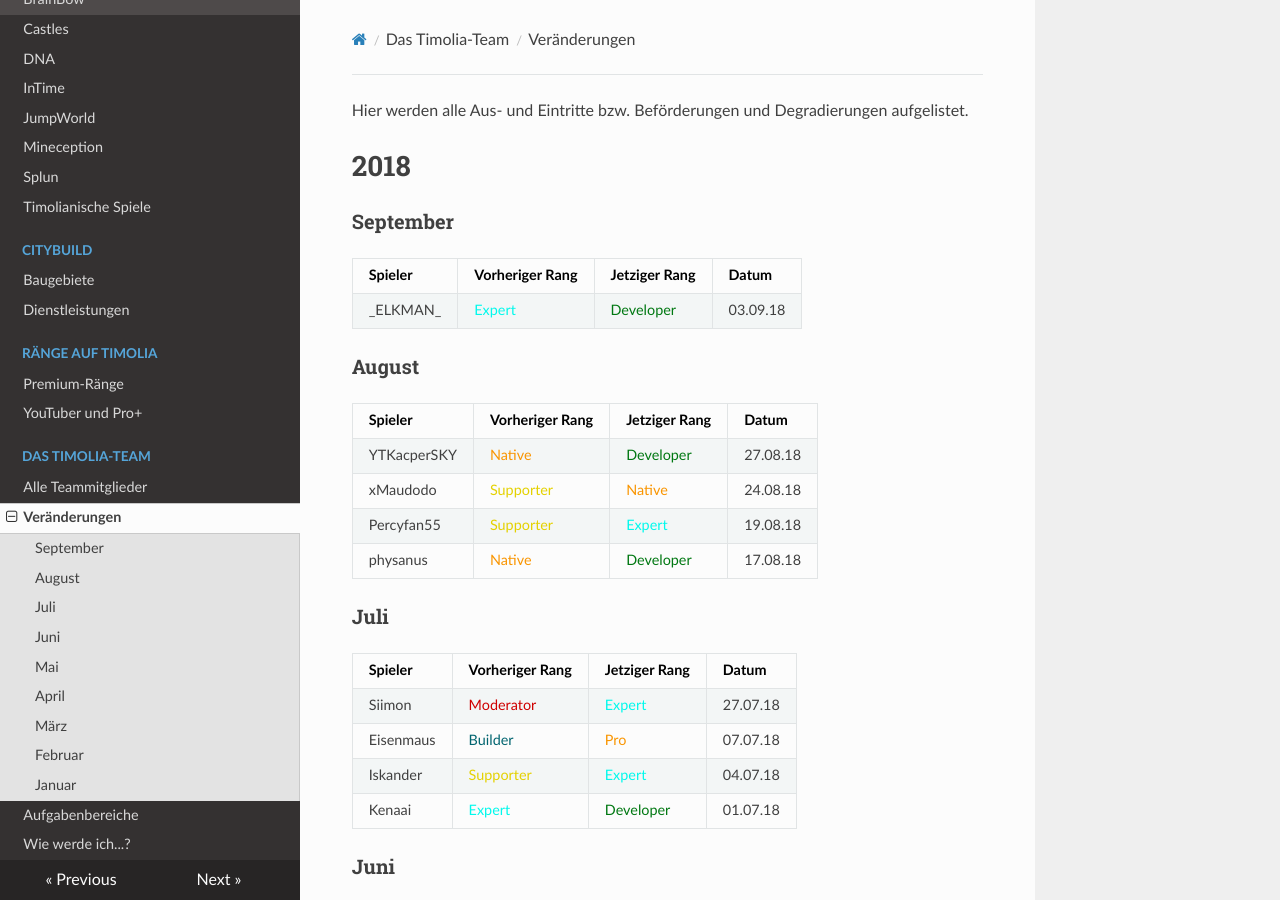
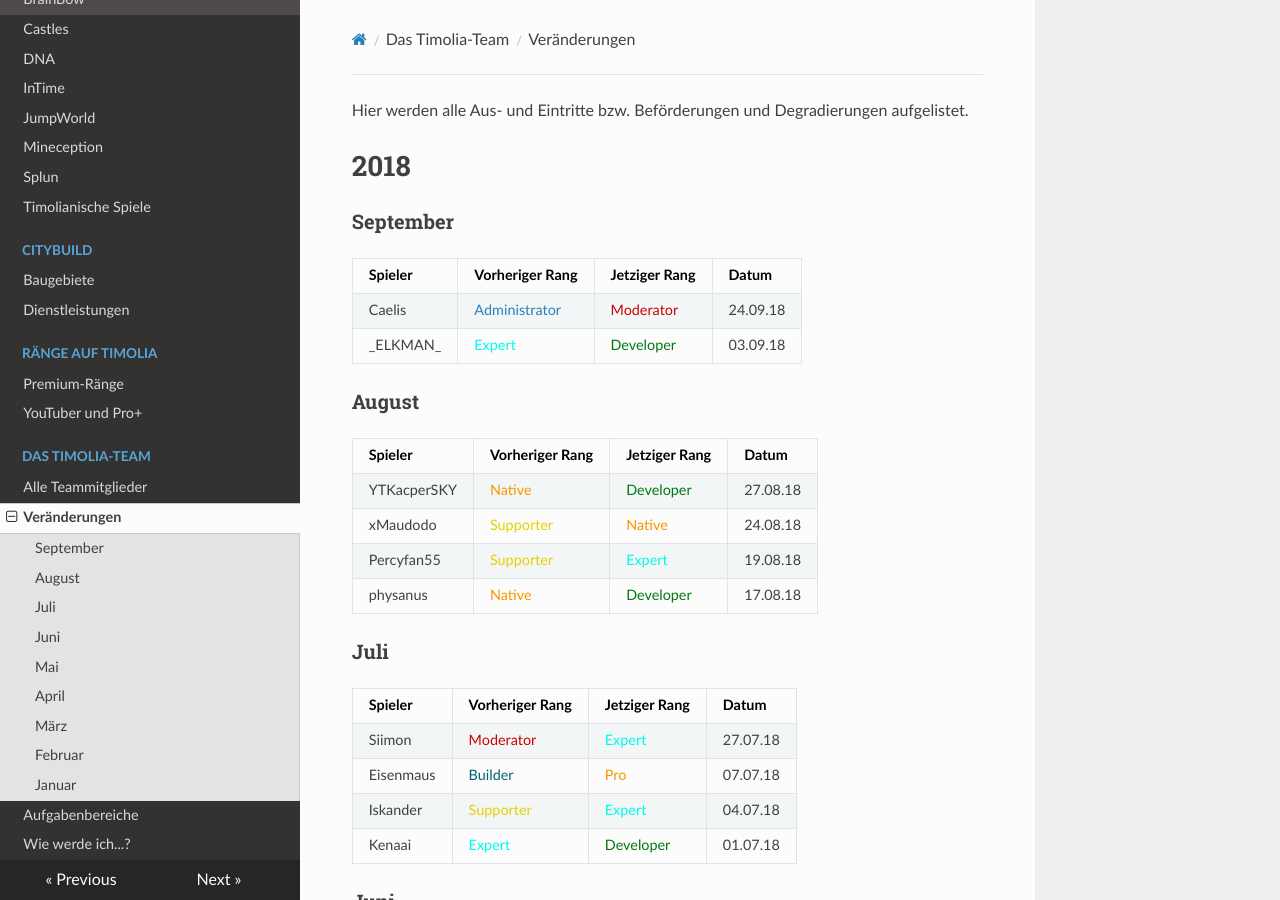
Before and after one commit to TimoliaDE/HowTo, an MkDocs documentation site: the page built from docs/team/changes.md, in a window 1280 px wide and 900 px high. Built offline with MkDocs 1.6.1, drawn with Linux system fonts in a browser that asks for light colours; nearby versions of some CDN libraries; old or Windows-style settings are respelled for this version of MkDocs.

Commit message:
Update changes.md

```diff
--- a/docs/team/changes.md
+++ b/docs/team/changes.md
@@ -5,6 +5,7 @@ Hier werden alle Aus- und Eintritte bzw. Beförderungen und Degradierungen aufge
 ###  <strong>September</strong>
 | Spieler | Vorheriger Rang | Jetziger Rang | Datum |
 | ------ | ------ | ------ | ------ |
+|Caelis | <span style="color:#2980b9">Administrator</span> | <span style="color:#CF0101">Moderator</span> | 24.09.18 |
 |\_ELKMAN\_ | <span style="color:#00F9EC">Expert</span> | <span style="color:#007812">Developer</span> | 03.09.18 |
 
 ###  <strong>August</strong>
```
